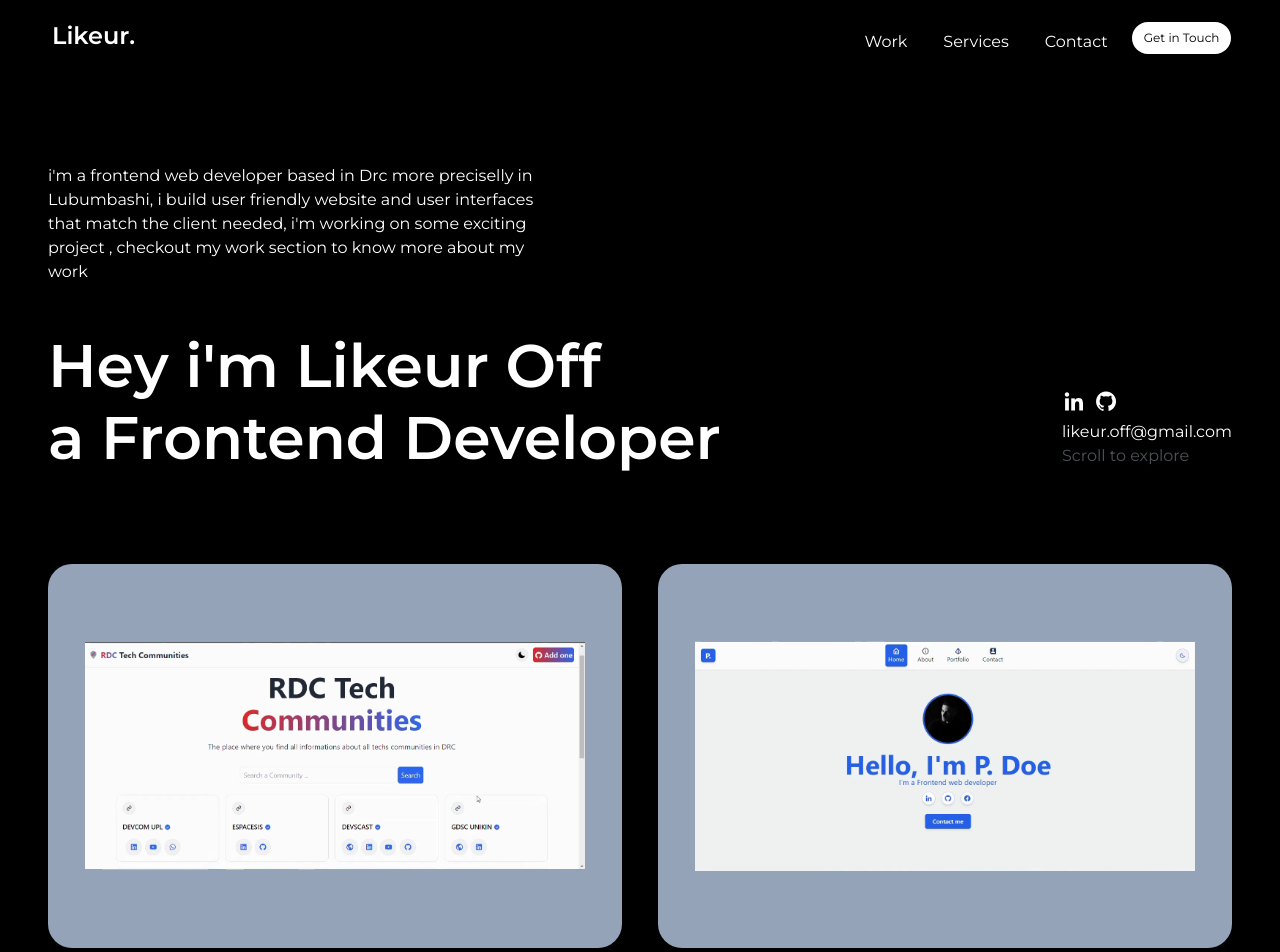
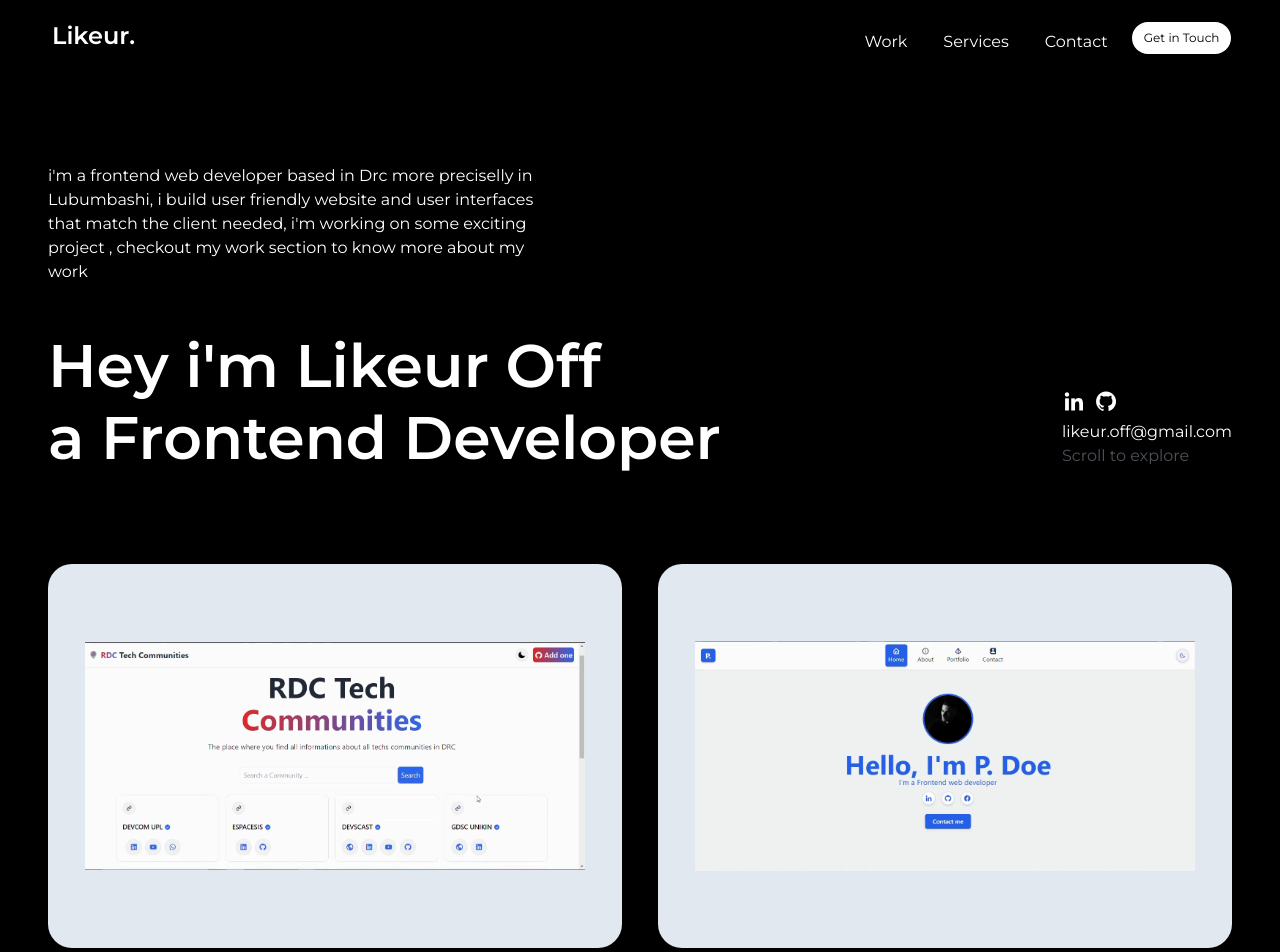
Before and after one commit to Likeur/my_creative_portfolio, an Angular app: page /home in a window 1280 px wide. Shown: the top 952 px of the page. Built offline with nearby package versions, Linux system fonts and the light colour scheme.

Commit message:
work section portfolio main

```diff
--- a/src/app/components/workbox/workbox.component.html
+++ b/src/app/components/workbox/workbox.component.html
@@ -2,7 +2,7 @@
     <section class="grid gap-6 lg:gap-9 lg:grid-cols-2">
         @for (item of projectLinks; track item.id) {
             <a routerLink="{{item.route}}" class="group">
-                <div class=" h-96 bg-slate-400 relative cursor-pointer flex justify-center items-center rounded-3xl p-2 overflow-hidden">
+                <div class=" h-96 bg-slate-200 relative cursor-pointer flex justify-center items-center rounded-3xl p-2 overflow-hidden">
                     <img src="{{item.image}}" alt="" class="w-[500px] group-hover:scale-105 duration-300">
                 </div>
             </a>
```
